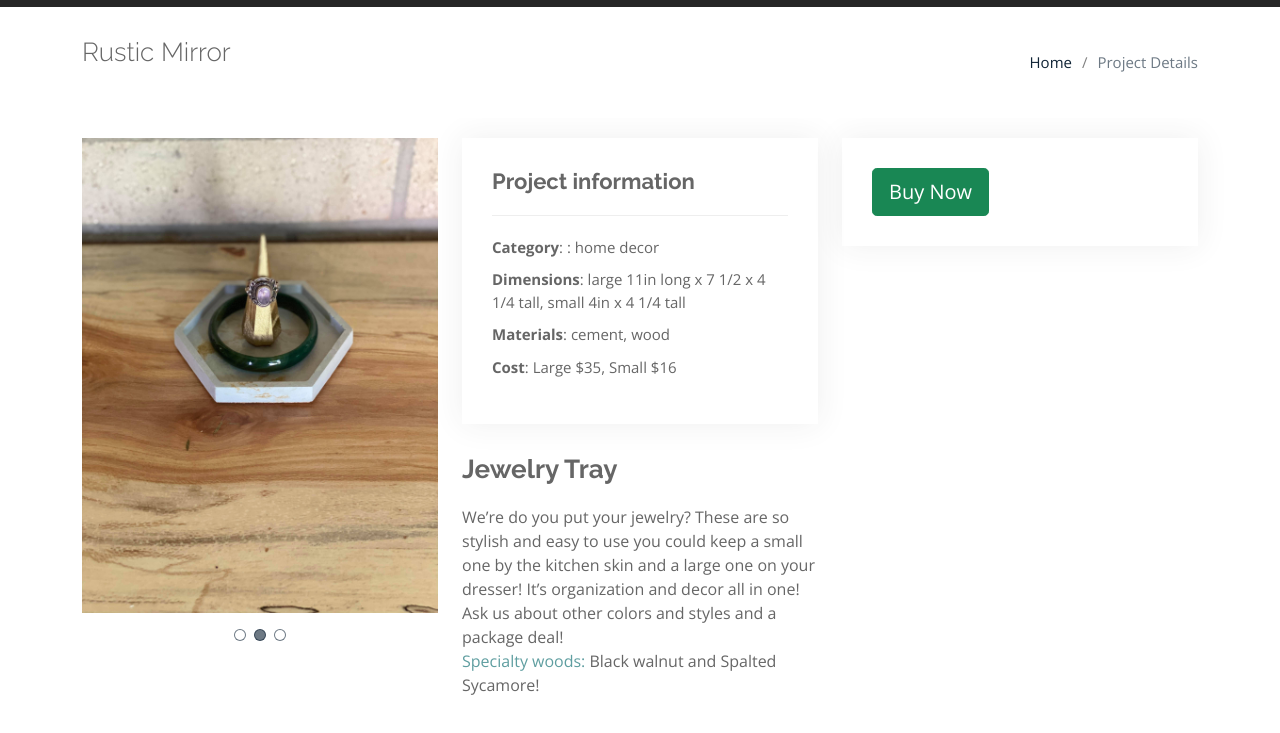
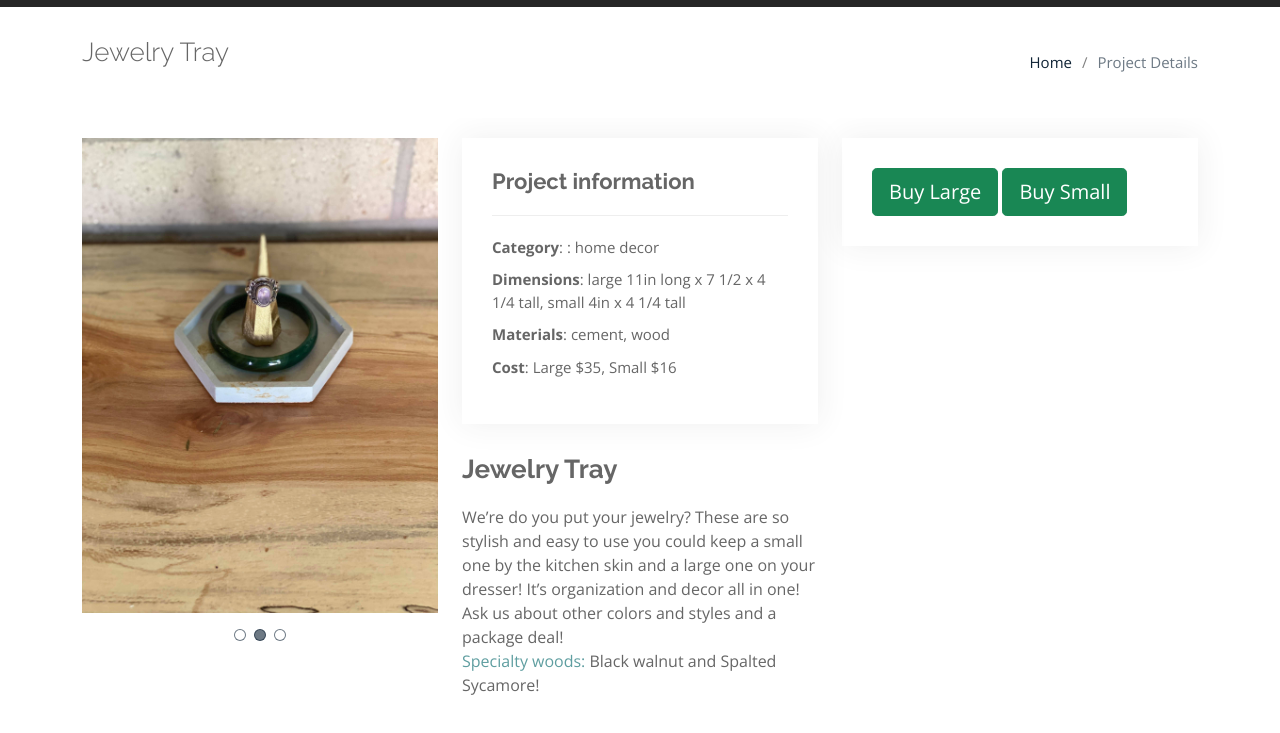
Before and after one commit to MistrDev/walnut-street, a plain HTML site: page jewelrytray-details.html in a window 1280 px wide. Shown: the part 63-796 px from the top of the page. Drawn offline with nearby package versions, Linux system fonts and the light colour scheme.

Commit message:
getting the links set up to the aquare payments

```diff
--- a/jewelrytray-details.html
+++ b/jewelrytray-details.html
@@ -67,7 +67,7 @@
       <div class="container">
 
         <div class="d-flex justify-content-between align-items-center">
-          <h2>Rustic Mirror</h2>
+          <h2>Jewelry Tray</h2>
           <ol>
             <li><a href="index.html">Home</a></li>
             <li>Project Details</li>
@@ -127,7 +127,8 @@
           <!-- make a button that says buy now -->
           <div class="col-lg-4">
             <div class="portfolio-info">
-              <a href="" class="btn btn-success btn-lg">Buy Now</a>
+              <a href="https://checkout.square.site/merchant/MLEM8YPJV60R8/checkout/XSCXYIJM7PDDKUZK6NWYMNYS" class="btn btn-success btn-lg">Buy Large</a>
+              <a href="https://checkout.square.site/merchant/MLEM8YPJV60R8/checkout/FIBFVV6BAR45JSL7KRAP3HZV" class="btn btn-success btn-lg">Buy Small</a>
             </div>
           </div>
         </div>
```
Also changed, not shown: mirror-details.html (+2 -2 lines).
